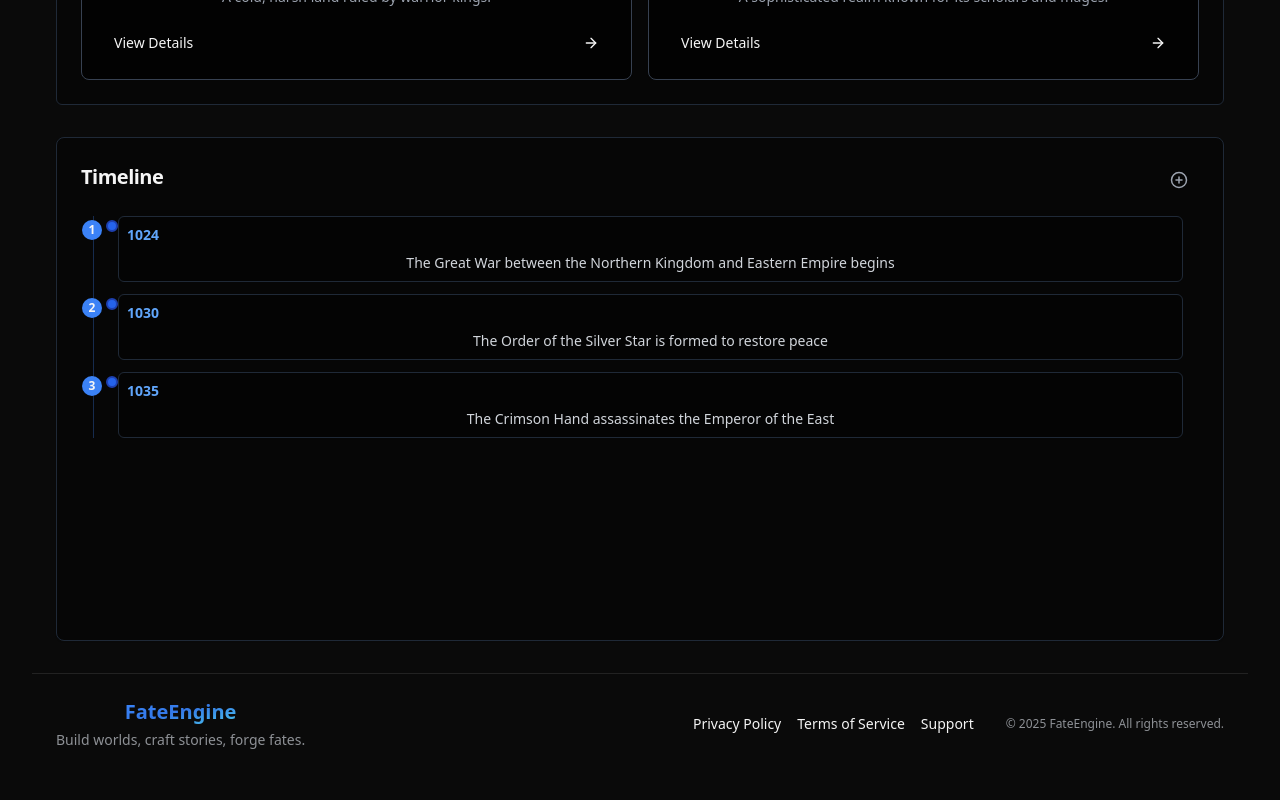
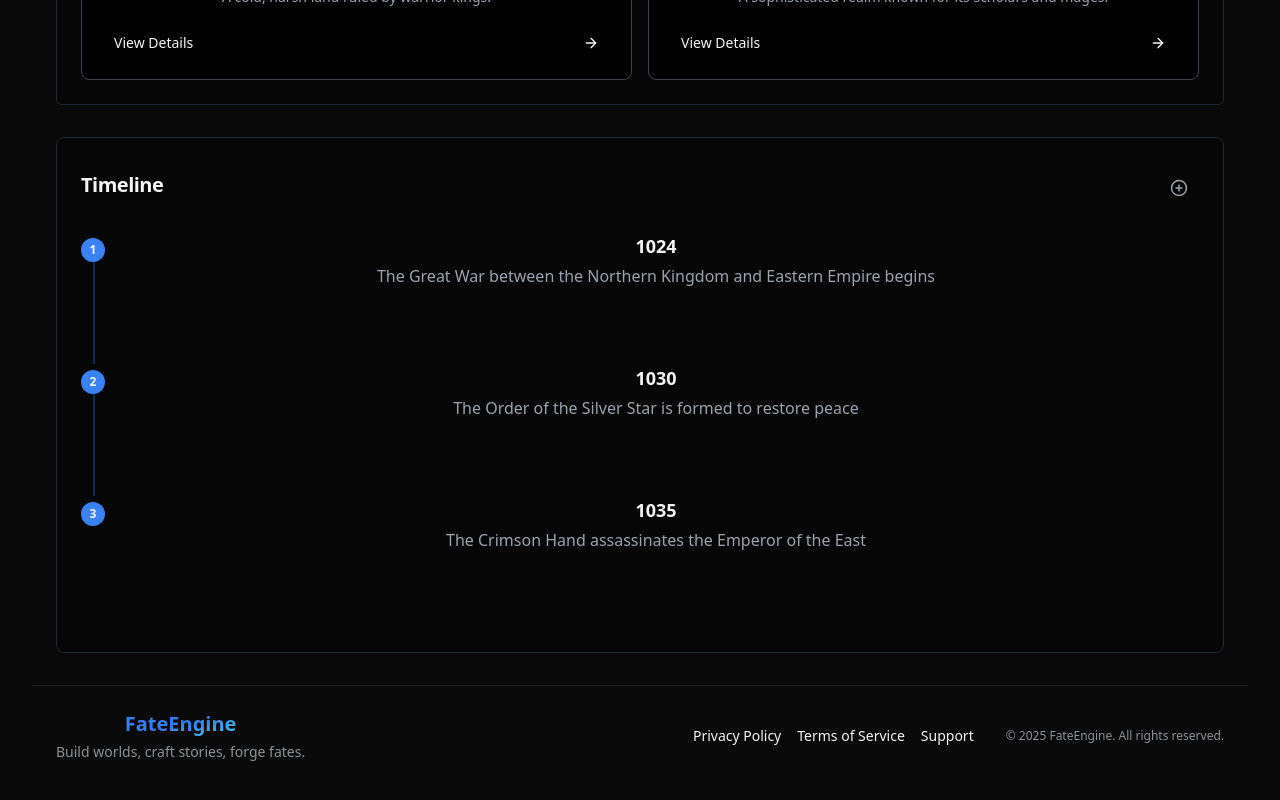
Before and after one commit to edonnie/storyforge-universe-builder, a React (Vite) app: page /worlds/1 in a window 1280 px wide. Shown: the part 600-1400 px from the top of the page. Built offline with nearby package versions, Linux system fonts and the light colour scheme.

Commit message:
Code edited in Lovable Code Editor
Edited UI in Lovable

```diff
--- a/src/pages/WorldDetail.tsx
+++ b/src/pages/WorldDetail.tsx
@@ -1,3 +1,4 @@
+
 import { useState, useEffect } from 'react';
 import { useParams } from 'react-router-dom';
 import Layout from '../components/Layout';
@@ -7,7 +8,6 @@ import { Textarea } from "@/components/ui/textarea";
 import { Tabs, TabsContent, TabsList, TabsTrigger } from "@/components/ui/tabs";
 import { Card, CardContent, CardHeader, CardTitle } from "@/components/ui/card";
 import { Badge } from "@/components/ui/badge";
-import { ScrollArea } from "@/components/ui/scroll-area";
 import { Plus, Edit, ArrowRight, Check, PlusCircle, Save, Trash } from 'lucide-react';
 import { fetchWorldById, updateWorld, TimelineEvent, fetchEntitiesByWorldId, EntityType } from '../utils/worldUtils';
 import { useToast } from "@/hooks/use-toast";
@@ -489,10 +489,10 @@ const WorldDetail = () => {
         </Tabs>
       </div>
 
-      {/* Timeline Section - Redesigned for compactness and better style */}
+      {/* Timeline Section - Moved below entity tabs */}
       <div className="mt-8">
         <Card className="bg-black/40 border border-gray-800">
-          <CardHeader className="flex flex-row items-center justify-between py-4">
+          <CardHeader className="flex flex-row items-center justify-between">
             <CardTitle className="text-xl">Timeline</CardTitle>
             <Button
               variant="ghost"
@@ -503,9 +503,9 @@ const WorldDetail = () => {
               <PlusCircle size={18} />
             </Button>
           </CardHeader>
-          <CardContent className="pt-0">
+          <CardContent>
             {showNewEventForm && (
-              <div className="mb-4 p-3 border border-gray-700 bg-black/60 rounded-md space-y-3">
+              <div className="mb-6 p-4 border border-gray-700 bg-black/60 rounded-md space-y-4">
                 <div className="space-y-2">
                   <label className="text-sm font-medium">Year</label>
                   <Input
@@ -521,21 +521,19 @@ const WorldDetail = () => {
                     value={newEvent}
                     onChange={(e) => setNewEvent(e.target.value)}
                     placeholder="Describe the event"
-                    rows={2}
+                    rows={3}
                     className="bg-black/40 border-gray-700"
                   />
                 </div>
                 <div className="flex space-x-2">
                   <Button
                     onClick={handleAddTimelineEvent}
-                    size="sm"
                     className="bg-blue-500 hover:bg-blue-600 text-white"
                   >
                     Add Event
                   </Button>
                   <Button
                     variant="outline"
-                    size="sm"
                     onClick={() => {
                       setShowNewEventForm(false);
                       setNewYear('');
@@ -550,7 +548,7 @@ const WorldDetail = () => {
             )}
 
             {editingEvent && (
-              <div className="mb-4 p-3 border border-gray-700 bg-black/60 rounded-md space-y-3">
+              <div className="mb-6 p-4 border border-gray-700 bg-black/60 rounded-md space-y-4">
                 <div className="space-y-2">
                   <label className="text-sm font-medium">Year</label>
                   <Input
@@ -566,21 +564,19 @@ const WorldDetail = () => {
                     value={editingEvent.description}
                     onChange={(e) => setEditingEvent({...editingEvent, description: e.target.value})}
                     placeholder="Describe the event"
-                    rows={2}
+                    rows={3}
                     className="bg-black/40 border-gray-700"
                   />
                 </div>
                 <div className="flex space-x-2">
                   <Button
                     onClick={handleEditTimelineEvent}
-                    size="sm"
                     className="bg-blue-500 hover:bg-blue-600 text-white"
                   >
-                    <Save size={16} className="mr-1" /> Save
+                    <Save size={16} className="mr-2" /> Save Changes
                   </Button>
                   <Button
                     variant="outline"
-                    size="sm"
                     onClick={() => setEditingEvent(null)}
                     className="border-gray-600 hover:bg-gray-800"
                   >
@@ -591,49 +587,49 @@ const WorldDetail = () => {
             )}
 
             {timeline && timeline.length > 0 ? (
-              <ScrollArea className="h-[400px] pr-4">
-                <div className="relative border-l border-blue-500/30 ml-3 pl-6">
-                  {timeline
-                    .sort((a, b) => parseInt(a.year) - parseInt(b.year))
-                    .map((event, index) => (
-                    <div key={event.id} className="relative mb-3 group">
+              <div className="space-y-4">
+                <div className="relative">
+                  {timeline.sort((a, b) => parseInt(a.year) - parseInt(b.year)).map((event, index) => (
+                    <div key={event.id} className="relative pl-8 pb-8">
+                      {/* Timeline line */}
+                      {index < timeline.length - 1 && (
+                        <div className="absolute left-3 top-6 bottom-0 w-0.5 bg-blue-500/30"></div>
+                      )}
                       {/* Timeline dot */}
-                      <div className="absolute -left-9 top-1 w-5 h-5 rounded-full bg-blue-500 flex items-center justify-center text-xs font-bold">
+                      <div className="absolute left-0 top-1.5 w-6 h-6 rounded-full bg-blue-500 flex items-center justify-center text-xs font-bold">
                         {index + 1}
                       </div>
-                      {/* Event marker */}
-                      <div className="absolute -left-3 top-1 w-3 h-3 bg-blue-600 rounded-full border-2 border-blue-800"></div>
                       {/* Event content */}
-                      <div className="bg-black/30 p-2 rounded-md border border-gray-800 hover:border-blue-500/50 transition-colors">
-                        <div className="flex justify-between items-start">
-                          <h4 className="font-bold text-sm text-blue-400">{event.year}</h4>
-                          <div className="flex space-x-1 opacity-0 group-hover:opacity-100 transition-opacity">
+                      <div className="group">
+                        <h4 className="font-bold text-lg">{event.year}</h4>
+                        <p className="mt-1 text-gray-400">{event.description}</p>
+
+                        {/* Edit/Delete buttons */}
+                        <div className="mt-2 space-x-2 opacity-0 group-hover:opacity-100 transition-opacity">
                           <Button
                             variant="ghost"
                             size="sm"
                             onClick={() => setEditingEvent(event)}
-                              className="h-6 w-6 p-0 text-blue-400 hover:text-blue-300 hover:bg-blue-500/20"
+                            className="text-blue-400 hover:text-blue-300 hover:bg-blue-500/20"
                           >
-                              <Edit size={12} />
+                            <Edit size={14} className="mr-1" /> Edit
                           </Button>
                           <Button
                             variant="ghost"
                             size="sm"
                             onClick={() => handleDeleteTimelineEvent(event.id)}
-                              className="h-6 w-6 p-0 text-red-400 hover:text-red-300 hover:bg-red-500/20"
+                            className="text-red-400 hover:text-red-300 hover:bg-red-500/20"
                           >
-                              <Trash size={12} />
+                            <Trash size={14} className="mr-1" /> Delete
                           </Button>
                         </div>
-                        </div>
-                        <p className="mt-1 text-sm text-gray-300">{event.description}</p>
                       </div>
                     </div>
                   ))}
                 </div>
-              </ScrollArea>
+              </div>
             ) : (
-              <p className="text-center py-6 text-gray-400">
+              <p className="text-center py-8 text-gray-400">
                 No timeline events yet. Click the + button to add one.
               </p>
             )}
```
Lines whose indentation alone changed are shown as unchanged.
